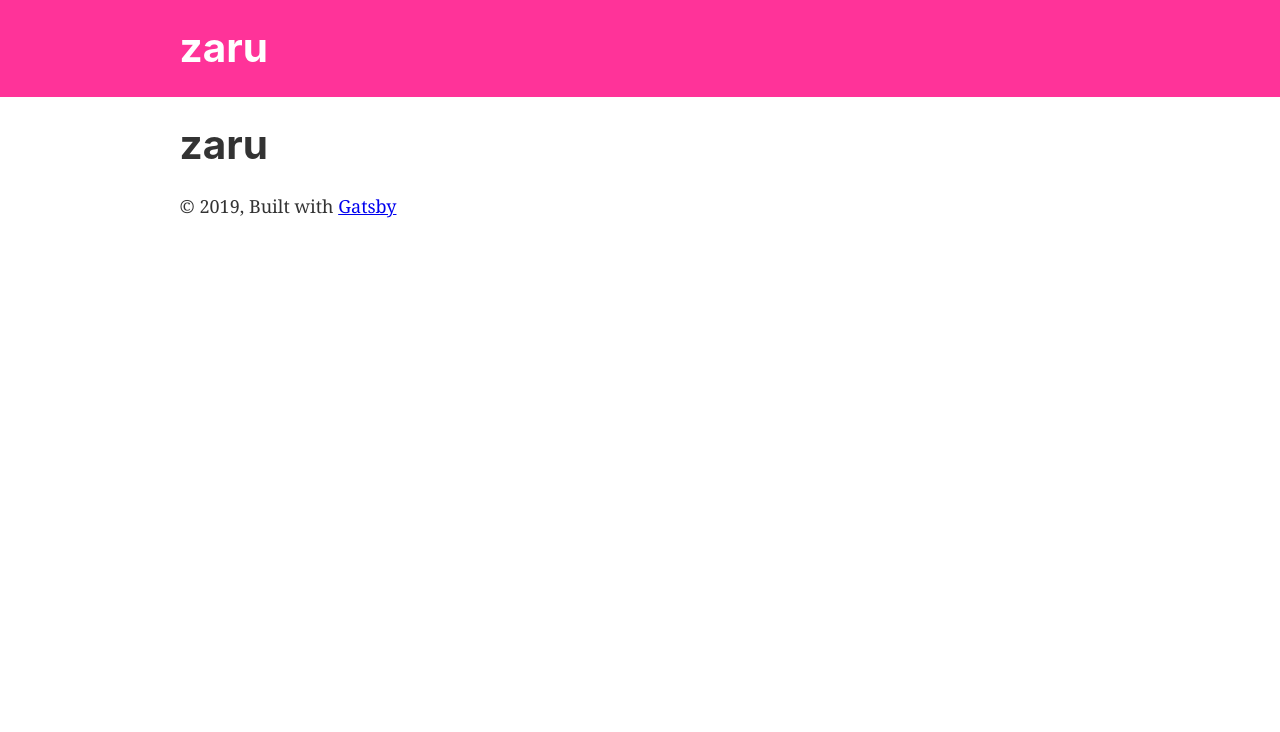
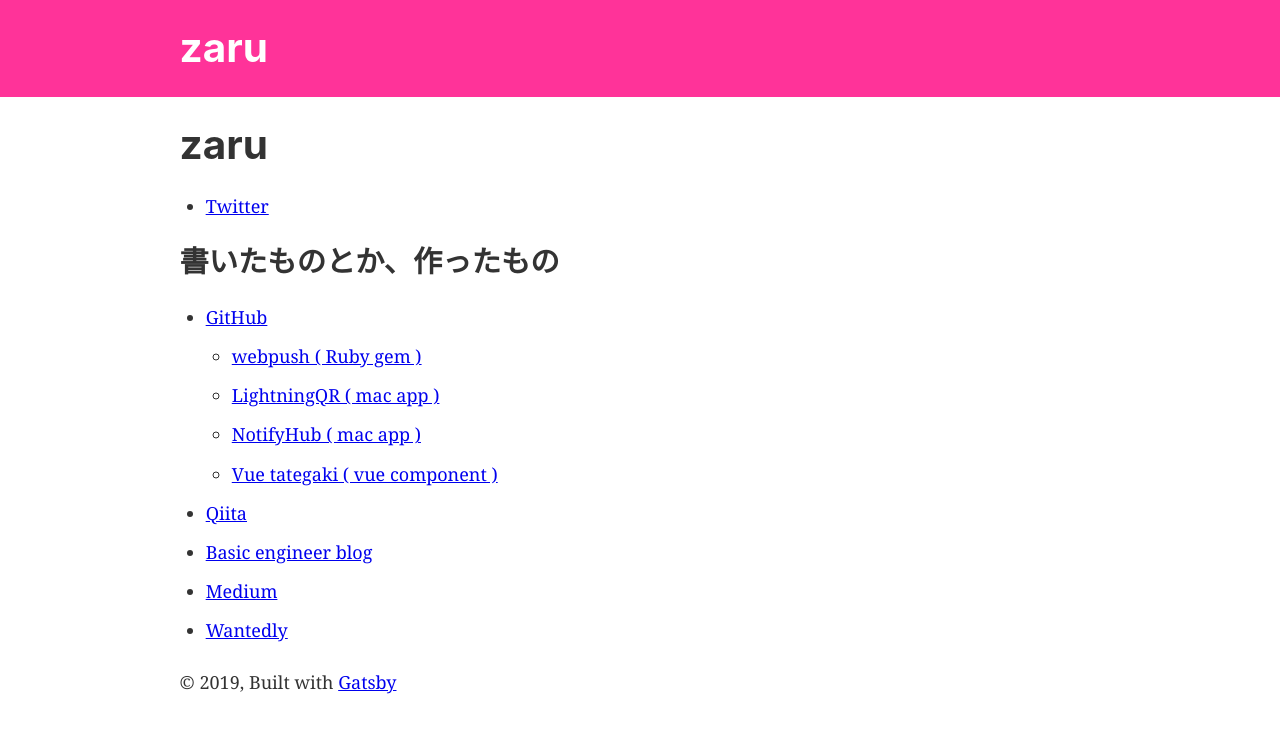
Before and after one commit to zaru/zaru, a Gatsby site: page / in a window 1280 px wide. Built offline with nearby package versions, Linux system fonts and the light colour scheme; Gatsby itself is replaced by a stand-in of ours.

Commit message:
add profile

```diff
--- a/src/pages/index.js
+++ b/src/pages/index.js
@@ -9,6 +9,25 @@
   <Layout>
     <SEO title="zaru" keywords={[`zaru`]} />
     <h1>zaru</h1>
+    <ul>
+      <li><a href="https://twitter.com/zaru">Twitter</a></li>
+    </ul>
+    <h2>書いたものとか、作ったもの</h2>
+    <ul>
+      <li>
+        <a href="https://github.com/zaru">GitHub</a>
+        <ul>
+          <li><a href="https://github.com/zaru/webpush">webpush ( Ruby gem )</a></li>
+          <li><a href="https://github.com/zaru/LightningQR">LightningQR ( mac app )</a></li>
+          <li><a href="https://github.com/zaru/notify_hub">NotifyHub ( mac app )</a></li>
+          <li><a href="https://github.com/zaru/vue.tategaki">Vue tategaki ( vue component )</a></li>
+        </ul>
+      </li>
+      <li><a href="https://qiita.com/zaru">Qiita</a></li>
+      <li><a href="hhttps://tech.basicinc.jp/accounts/zaru">Basic engineer blog</a></li>
+      <li><a href="https://medium.com/@zaru">Medium</a></li>
+      <li><a href="https://www.wantedly.com/users/384807">Wantedly</a></li>
+    </ul>
   </Layout>
 )
 
```
